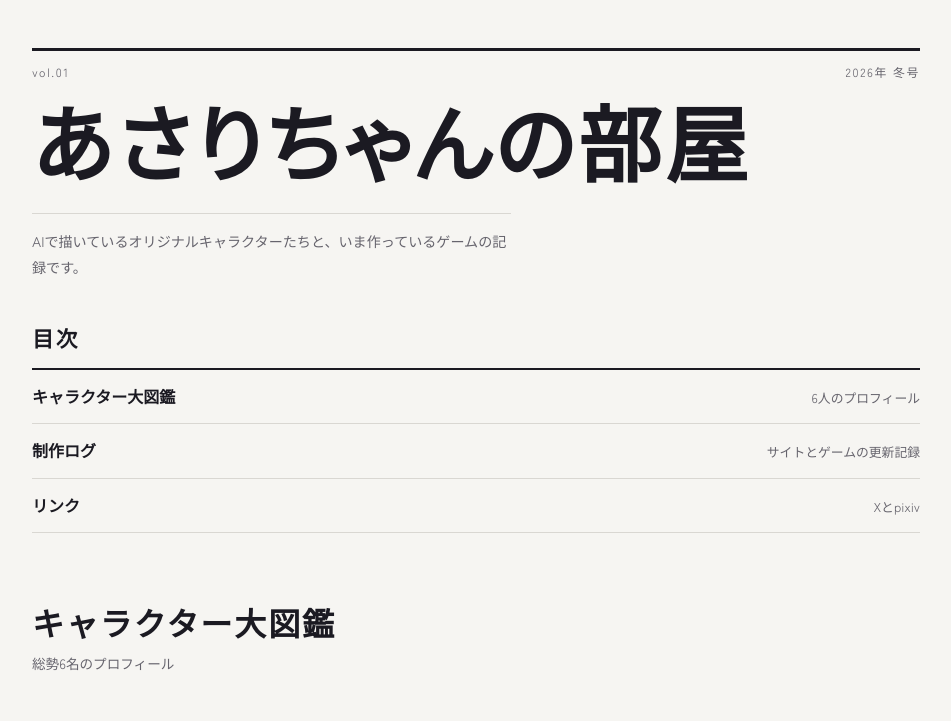
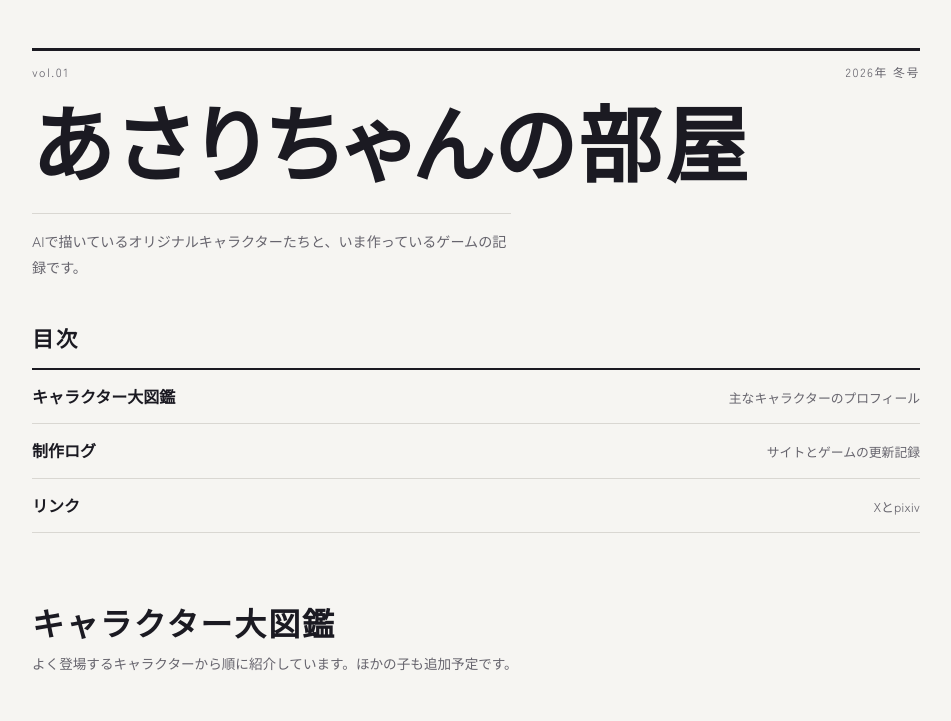
Before and after one commit to AkariMachino1118/asari-site, a plain HTML site: page index.html in a window 1280 px wide. Shown: the top 721 px of the page, without its empty margins (164-1115 px from the left). Drawn offline with Linux system fonts and the light colour scheme; a web font is replaced by a local one.

Commit message:
キャラ紹介の人数表現を修正（総勢6名ではないため）
Co-Authored-By: Claude Opus 5.5 <noreply@anthropic.com>
Claude-Session: https://claude.ai/code/session_01XMCdzrnj7s1kwTuXxbp4gw

```diff
--- a/index.html
+++ b/index.html
@@ -34,7 +34,7 @@
     <nav class="contents" aria-label="目次">
       <h2 class="contents-title">目次</h2>
       <ul>
-        <li><a href="#chara"><span class="c-name">キャラクター大図鑑</span><span class="c-note">6人のプロフィール</span></a></li>
+        <li><a href="#chara"><span class="c-name">キャラクター大図鑑</span><span class="c-note">主なキャラクターのプロフィール</span></a></li>
         <li><a href="#log"><span class="c-name">制作ログ</span><span class="c-note">サイトとゲームの更新記録</span></a></li>
         <li><a href="#links"><span class="c-name">リンク</span><span class="c-note">Xとpixiv</span></a></li>
       </ul>
@@ -44,7 +44,7 @@
   <!-- ===== キャラクター大図鑑 ===== -->
   <section id="chara" class="wrap">
     <h2 class="feature-title">キャラクター大図鑑</h2>
-    <p class="feature-lead">総勢6名のプロフィール</p>
+    <p class="feature-lead">よく登場するキャラクターから順に紹介しています。ほかの子も追加予定です。</p>
 
     <!-- ▼ キャラ1人分。画像は img/<id>.webp。左右は自動で互い違いになる -->
     <article class="profile" id="mashiro-miu">
```
